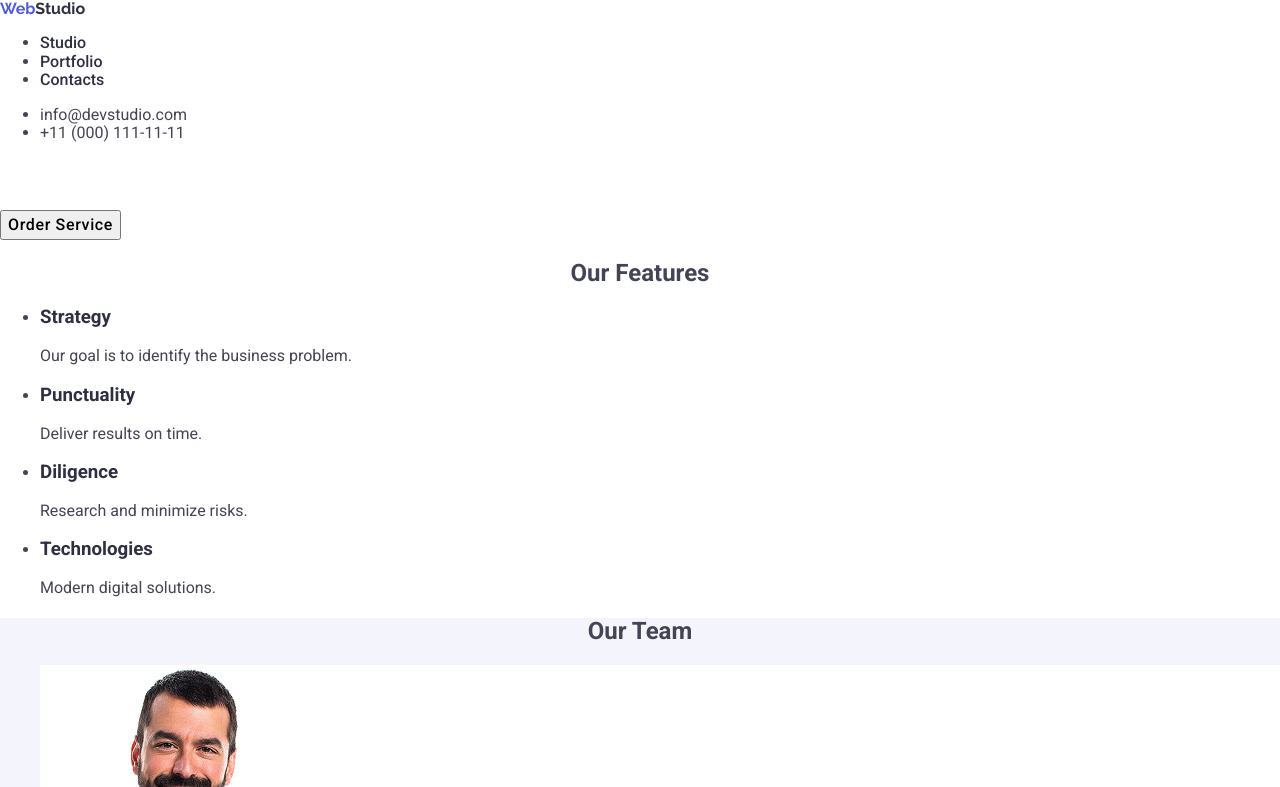
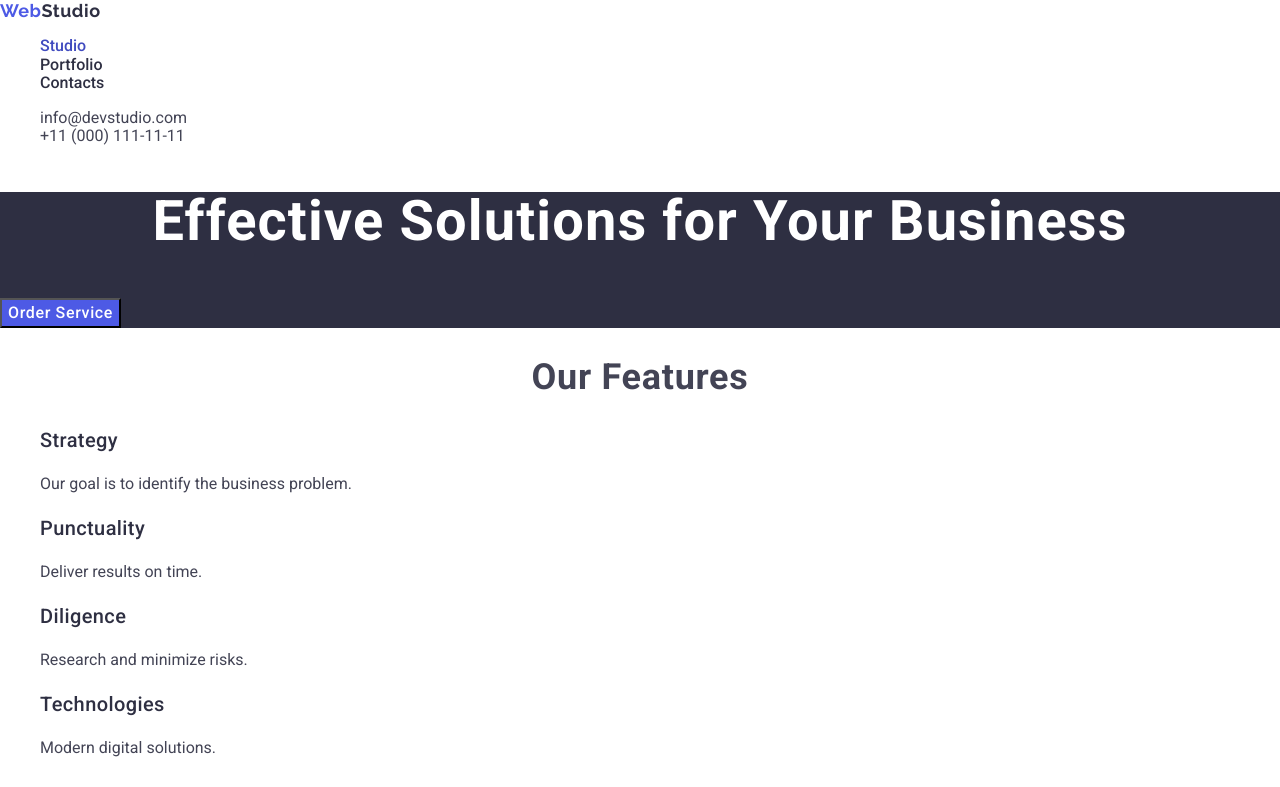
Before and after one commit to Oleksandra220/goit-markup-hw-02, a plain HTML site: page index.html in a window 1280 px wide. Both pictures are taken after a click on the link "Studio". Shown: the top 787 px of the page. Drawn offline with nearby package versions, Linux system fonts and the light colour scheme.

Commit message:
Update styles.css

```diff
--- a/css/styles.css
+++ b/css/styles.css
@@ -1,14 +1,21 @@
-/* BASE */
+/* RESET */
 body {
   font-family: "Roboto", sans-serif;
   color: #434455;
+  background-color: #ffffff;
+}
+
+ul {
+  list-style: none;
 }
 
 /* LOGO */
 .logo {
   font-family: "Raleway", sans-serif;
   font-weight: 700;
-  line-height: 1;
+  font-size: 18px;
+  line-height: 1.17;
+  letter-spacing: 0.03em;
   color: #4d5ae5;
   text-decoration: none;
 }
@@ -28,6 +35,11 @@
   text-decoration: none;
 }
 
+.nav-link:hover,
+.nav-link:focus {
+  color: #404bbf;
+}
+
 /* CONTACTS */
 .contacts {
   font-style: normal;
@@ -38,30 +50,60 @@
   text-decoration: none;
 }
 
+.contacts-link:hover,
+.contacts-link:focus {
+  color: #404bbf;
+}
+
 /* HERO */
+.hero {
+  background-color: #2e2f42;
+}
+
 .hero-title {
   color: #ffffff;
+  font-size: 56px;
+  line-height: 1.07;
   letter-spacing: 0.02em;
+  text-align: center;
 }
 
 .hero-btn {
   font-weight: 500;
+  font-size: 16px;
   line-height: 1.5;
   letter-spacing: 0.04em;
+  cursor: pointer;
+  color: #ffffff;
+  background-color: #4d5ae5;
+}
+
+.hero-btn:hover,
+.hero-btn:focus {
+  background-color: #404bbf;
 }
 
 /* TITLES */
 .section-title {
   text-align: center;
+  font-size: 36px;
+  line-height: 1.11;
+  letter-spacing: 0.02em;
 }
 
 /* FEATURES */
 .features-title {
   color: #2e2f42;
+  font-size: 20px;
+  font-weight: 500;
+  line-height: 1.2;
+  letter-spacing: 0.02em;
 }
 
 .features-text {
   color: #434455;
+  font-size: 16px;
+  line-height: 1.5;
 }
 
 /* TEAM */
@@ -75,19 +117,29 @@
 
 .team-name {
   text-align: center;
+  font-size: 20px;
+  font-weight: 500;
+  line-height: 1.2;
 }
 
 .team-role {
   text-align: center;
+  font-size: 16px;
+  line-height: 1.5;
 }
 
 /* PORTFOLIO */
 .portfolio-title {
   color: #2e2f42;
+  font-size: 20px;
+  font-weight: 500;
+  line-height: 1.2;
 }
 
 .portfolio-text {
   color: #434455;
+  font-size: 16px;
+  line-height: 1.5;
 }
 
 /* FOOTER */
@@ -97,4 +149,6 @@
 
 .footer-text {
   color: #f4f4fd;
+  line-height: 1.5;
+  letter-spacing: 0.02em;
 }
```
